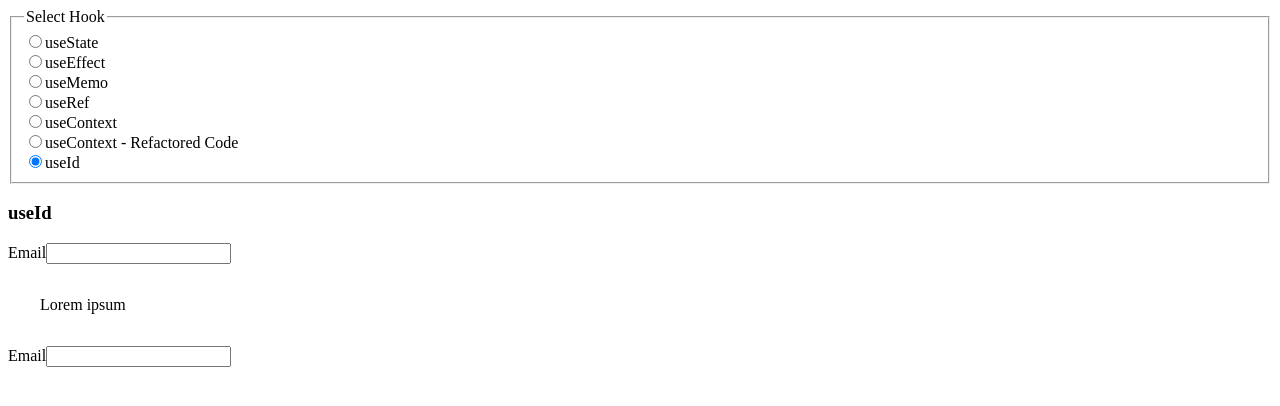
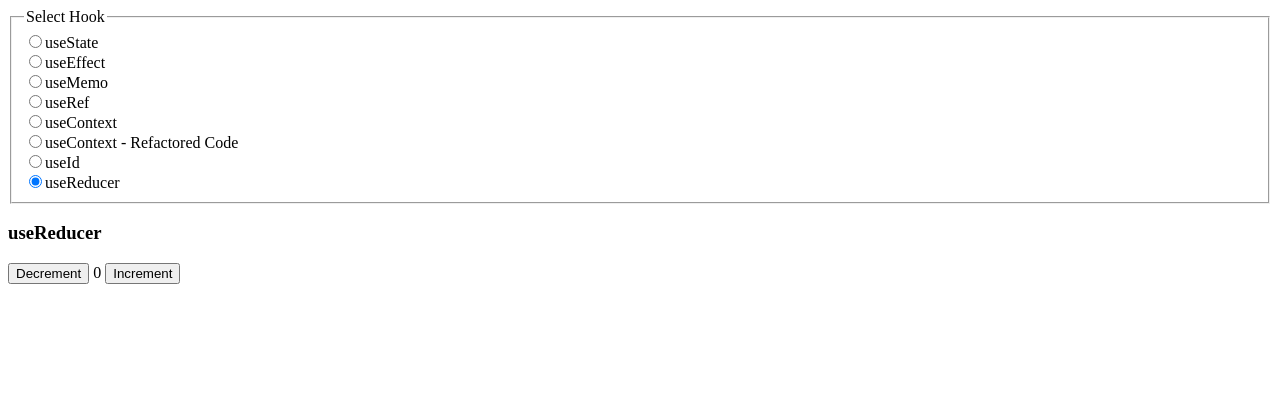
Before and after one commit to manojd929/all-react-hooks-scribe, a React (Create React App) app: page / in a window 1280 px wide. Shown: the top 406 px of the page. Built offline with nearby package versions, Linux system fonts and the light colour scheme.

Commit message:
use reducer

```diff
--- a/src/App.js
+++ b/src/App.js
@@ -6,6 +6,7 @@ import UseRefComp from './concepts/UseRefComp';
 import UseContextComp from './concepts/UseContext/UseContextComp';
 import UseContextRefactoredComp from './concepts/UseContextRefactored/UseContextRefactoredComp';
 import UseIdComp from './concepts/UseIdComp';
+import UseReducerComp from './concepts/UseReducerComp';
 import './style.css';
 
 const HOOK_MAP = {
@@ -16,10 +17,11 @@ const HOOK_MAP = {
   USE_CONTEXT: 'useContext',
   USE_CONTEXT_REFACTORED: 'useContext - Refactored Code',
   USE_ID: 'useId',
+  USE_REDUCER: 'useReducer',
 };
 
 const App = () => {
-  const [hook, setHook] = useState(HOOK_MAP.USE_ID);
+  const [hook, setHook] = useState(HOOK_MAP.USE_REDUCER);
 
   const getCompToRender = () => {
     switch (hook) {
@@ -37,6 +39,8 @@ const App = () => {
         return <UseContextRefactoredComp />;
       case HOOK_MAP.USE_ID:
         return <UseIdComp />;
+      case HOOK_MAP.USE_REDUCER:
+        return <UseReducerComp />;
     }
   };
 
@@ -123,6 +127,17 @@ const App = () => {
           />
           <label htmlFor={HOOK_MAP.USE_ID}>useId</label>
         </div>
+        <div>
+          <input
+            type="radio"
+            id={HOOK_MAP.USE_REDUCER}
+            name="hook"
+            value={HOOK_MAP.USE_REDUCER}
+            checked={hook === HOOK_MAP.USE_REDUCER}
+            onChange={(e) => setHook(e.target.value)}
+          />
+          <label htmlFor={HOOK_MAP.USE_REDUCER}>useReducer</label>
+        </div>
       </fieldset>
       <h3>{hook}</h3>
       {getCompToRender()}
--- /dev/null
+++ b/src/concepts/UseReducerComp.jsx
@@ -0,0 +1,38 @@
+import React, { useReducer } from 'react';
+
+const ACTIONS = {
+  INCREMENT: 'increment',
+  DECREMENT: 'decrement',
+};
+const reducer = (state, action) => {
+  switch (action.type) {
+    case ACTIONS.INCREMENT:
+      return { count: state.count + 1 };
+    case ACTIONS.DECREMENT:
+      return { count: state.count - 1 };
+    default:
+      return state;
+  }
+};
+
+const UseReducerComp = () => {
+  const [state, dispatch] = useReducer(reducer, { count: 0 });
+
+  const increment = () => {
+    dispatch({ type: ACTIONS.INCREMENT });
+  };
+
+  const decrement = () => {
+    dispatch({ type: ACTIONS.DECREMENT });
+  };
+
+  return (
+    <>
+      <button onClick={decrement}>Decrement</button>
+      <span>&nbsp;{state.count}&nbsp;</span>
+      <button onClick={increment}>Increment</button>
+    </>
+  );
+};
+
+export default UseReducerComp;
```
